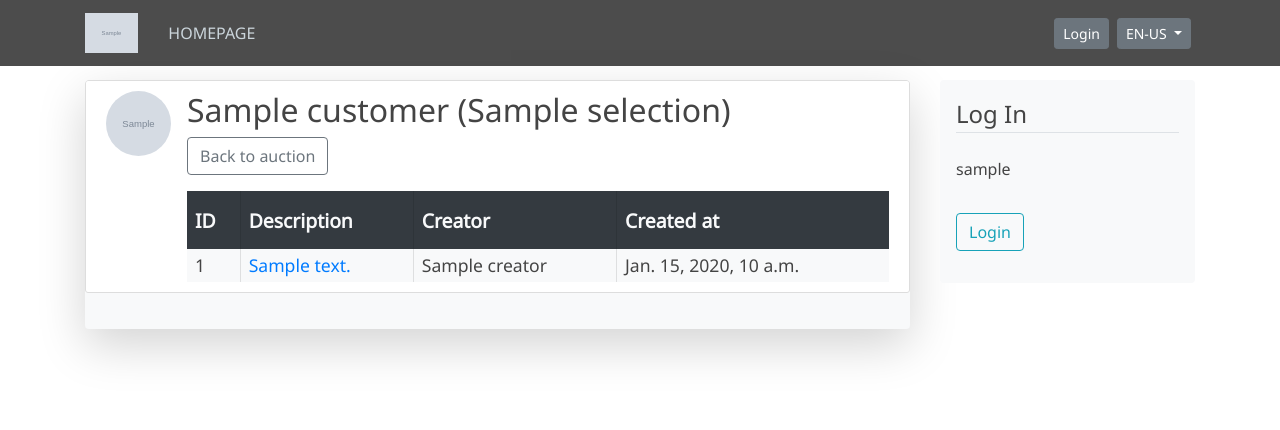
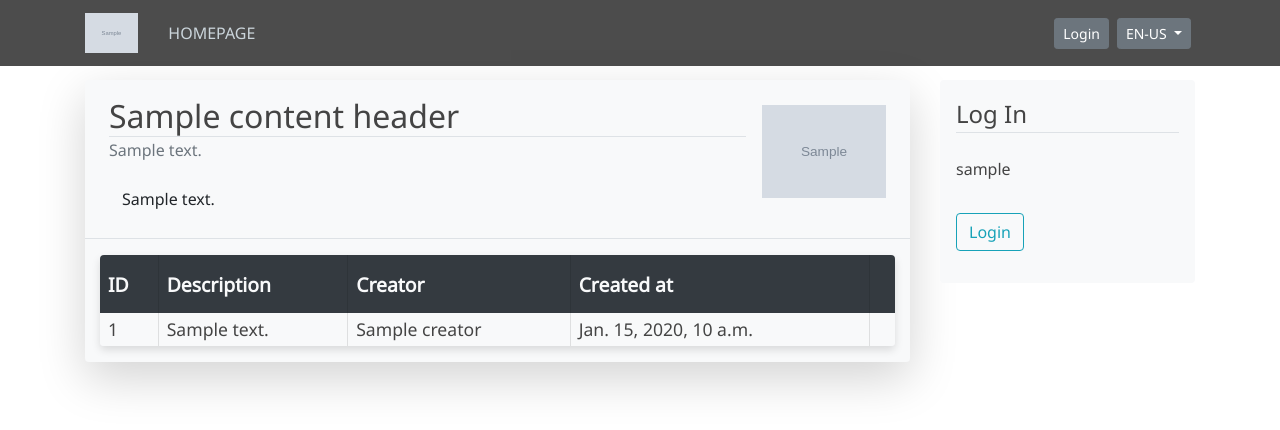
Before and after one commit to Horac-Bouthon/scrap-trade-4, a Django app: template scrap_trade_proj/auction_house/templates/auction_house/customer_offer_list.html in a window 1280 px wide. Shown: the top 430 px of the page. Run offline with Django 3.2, Linux system fonts and the light colour scheme; the template is opened without the code that fills it: most values are stand-ins (such as "Sample title", 1, 10 or a date in 2020); grey boxes marked "Sample" are stand-in pictures; some libraries are stand-ins or nearby versions.

Commit message:
Typoes, redesigned state-filtered offer list page

```diff
--- a/scrap_trade_proj/auction_house/templates/auction_house/ahoffer_detail.html
+++ b/scrap_trade_proj/auction_house/templates/auction_house/ahoffer_detail.html
@@ -72,7 +72,7 @@
             </td>
             <td>{{ line.amount }} {{ line.mat_class.measurement_unit }}</td>
             <td>{{ line.minimal_ppu }}</td>
-            <td class="iconwrap">
+            <td class="icon-wrap">
               <div>
                 {% url 'doc-repo-dokument-list' line.open_id.int_id as href %}
                 {% include 'doc_repo/__btn-icon-doc.html' %}
--- a/scrap_trade_proj/auction_house/templates/auction_house/customer_offer_list.html
+++ b/scrap_trade_proj/auction_house/templates/auction_house/customer_offer_list.html
@@ -5,45 +5,46 @@
 
 
 {% block content %}
-  <article class="media content-section">
-    <a class=""
-      href="{% url 'project-customer-info' customer.pk %}" target="_blank">
-      <img class="rounded-circle customer-logo" src="{{ customer.customer_logo.url }}">
-    </a>
-    <div class="media-body">
-      <h2 class="customer-name">{{ customer.customer_name }} ({{ selection }})</h2>
-      {% trans "Back to auction" as var_back %}
-      <div class="auction_nav">
-        <a class="btn btn-outline-secondary" href="{% url 'ah-customer-auction' customer.pk %}">{{ var_back }}</a>
-        <p></p>
-      </div>
-      <table class="table_offer">
-        <tr class="table_offer">
-          {% trans "ID" as var_o_n %}
-          <th class="th_offer table_offer">{{ var_o_n }}</th>
-          {% trans "Description" as var_des %}
-          <th class="th_offer table_offer">{{ var_des }}</th>
-          {% trans "Creator" as var_crea %}
-          <th class="th_offer table_offer">{{ var_crea }}</th>
-          {% trans "Created at" as var_cre_at %}
-          <th class="th_offer table_offer">{{ var_cre_at }}</th>
+
+  {% include 'project_main/__content-header.html' %}
+
+  <section class="container">
+
+    <div class="table-wrap">
+      <table>
+
+        <tr>
+          <th>{% trans "ID" %}</th>
+          <th>{% trans "Description" %}</th>
+          <th>{% trans "Creator" %}</th>
+          <th>{% trans "Created at" %}</th>
+          <th>{# icons #}</th>
         </tr>
+
         {% for offer in offer_list %}
-        <tr class="table_offer">
-          <td class="td_offer table_offer"> {{ offer.pk }} </td>
-          <td class="td_offer table_offer">
-            {% trans "Click to update the offer" as var_hint1 %}
-            <a class="customer-detail-content" href="{% url 'ah-offer-detail' offer.pk %}"
-              data-toggle="tooltip" data-placement="top" title="{{ var_hint1 }}">{{ offer.description }}</a>
-          </td>
-          <td class="td_offer table_offer"> {{ offer.creator.name }}</td>
-          <td class="td_offer table_offer"> {{ offer.created_at }}</td>
-        </tr>
+          <tr>
+            <td>{{ offer.pk }}</td>
+            <td>{{ offer.description }}</td>
+            <td>{{ offer.creator.name }}</td>
+            <td>{{ offer.created_at }}</td>
+            <td class="icon-wrap">
+              <div>
+                {% url 'ah-offer-detail' offer.pk as href %}
+                {% trans "Click to update the offer" as title %}
+                {% with cls='btn-outline-primary btn-icon-only border-0' %}
+                  {% with icon='edit-3' %}
+                    {% include 'project_main/__btn.html' %}
+                  {% endwith %}
+                {% endwith %}
+              </div>
+            </td>
+          </tr>
         {% endfor %}
+
       </table>
+      {% include 'project_main/__no-entries.html' with check=offer_list.all %}
+
     </div>
-  </article>
+  </section>
+
 {% endblock content %}
-
-{% block spec_action %}
-{% endblock spec_action %}
--- a/scrap_trade_proj/customers/views.py
+++ b/scrap_trade_proj/customers/views.py
@@ -75,6 +75,7 @@ class CustomerList(LoginRequiredMixin, ListView):
                 'text': _("Add New Customer"),
                 'href': reverse('project-customer-new'),
                 'icon': 'plus',
+                'type': 'poweruser',
             }]
         return context
 
--- a/scrap_trade_proj/doc_repo/templates/doc_repo/__btn-icon-doc.html
+++ b/scrap_trade_proj/doc_repo/templates/doc_repo/__btn-icon-doc.html
@@ -2,7 +2,7 @@
 
 
 {% trans 'Documents' as title %}
-{% with icon='eye' %}
+{% with icon='file-text' %}
   {% with cls='btn-icon-noborder btn-outline-primary' %}
 
     {% include 'project_main/__btn.html' %}
--- a/scrap_trade_proj/project_main/static/style.css
+++ b/scrap_trade_proj/project_main/static/style.css
@@ -331,10 +331,10 @@ table .btn-icon-only {
 
 /* Table cells with icons.
    USAGE: Mark td with class, wrap icons into an extra div */
-table td.iconwrap {
+table td.icon-wrap {
   padding: 0;
 }
-table td.iconwrap > div {
+table td.icon-wrap > div {
   padding: 3px 0;
   display: flex;
   flex-wrap: wrap;
```
Also changed, not shown: scrap_trade_proj/auction_house/modules/auction.py (+8 -8 lines), scrap_trade_proj/auction_house/views.py (+29 -12 lines).
